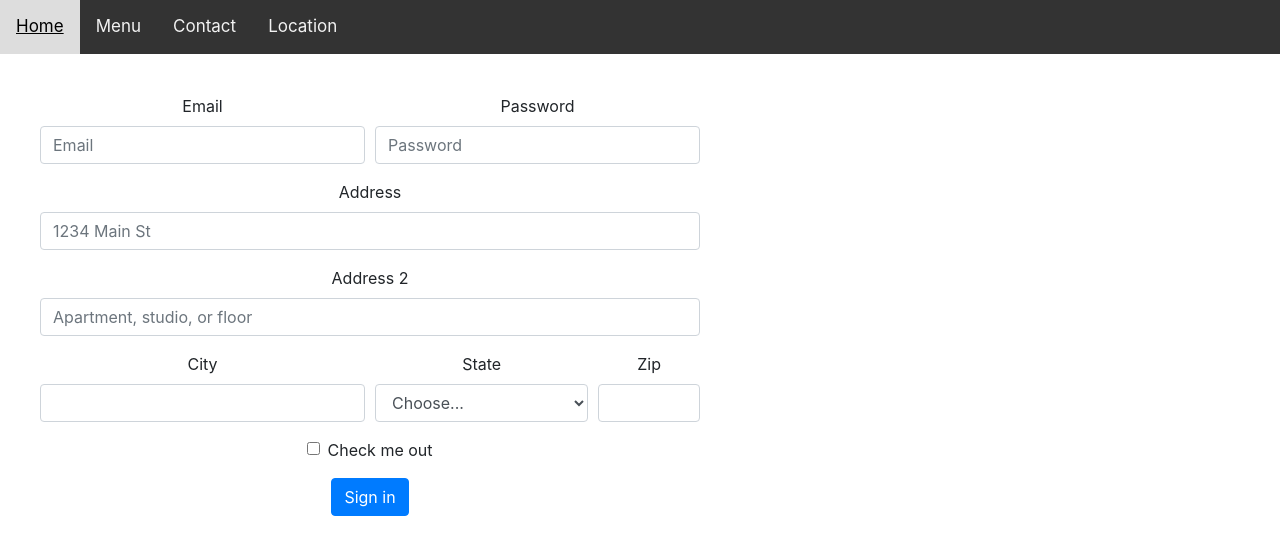
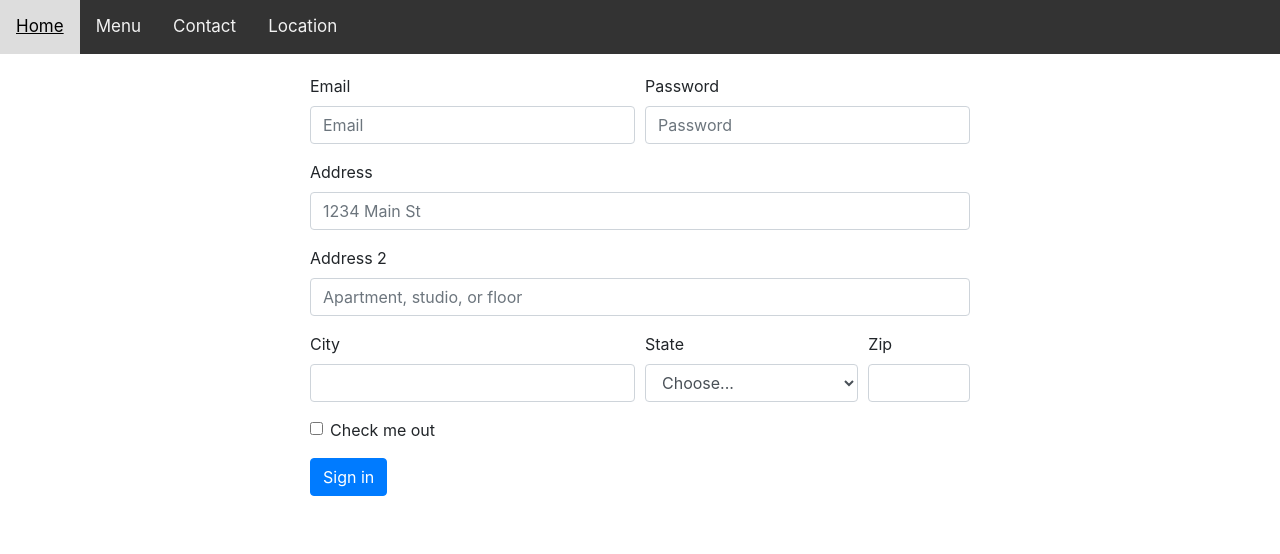
Before and after one commit to benbryson789/case2, a plain HTML site: page contact.html in a window 1280 px wide. Drawn offline with nearby package versions, Linux system fonts and the light colour scheme.

Commit message:
Update main.css

```diff
--- a/main.css
+++ b/main.css
@@ -85,9 +85,9 @@ ul li {
 
 .contact {
 	border: 2px #D3D3D3;
-    padding: 20px;
-    max-width: 700px;
-    text-align: center;
+        padding: 20px;
+        max-width: 700px;
+        margin: 0 auto;
 }
 
 @media only screen and (max-width: 750px) {
@@ -119,10 +119,10 @@ ul li {
 
 
 .anchor{
-	opacity: 0.2;
+
 	height: 125px;
 	width: 125px;
-	background-image: padding-box;
+
 }
 
 .menuheading {
@@ -130,11 +130,6 @@ ul li {
 }
 
 
-.wrapper {
-	max-width: 750px;
-	padding: 20px;
-	text-align: center;
-}
 
 
 .menu__paragraph{
```
